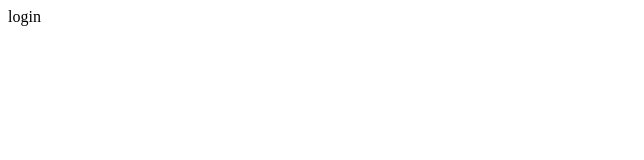
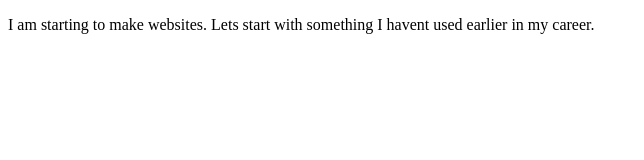
Before and after one commit to Ezaankhan/myapp, a plain HTML site: page login.html in a window 1280 px wide. Shown: the whole page, without its empty margins (0-644 px from the left). Drawn offline with Linux system fonts and the light colour scheme.

Commit message:
new paragraphs

```diff
--- a/app.js
+++ b/app.js
@@ -1 +1,3 @@
-console.log("hello")
+console.log("hello");
+
+console.log("cdvvsvsdvs");
--- a/dir1/app1.js
+++ b/dir1/app1.js
@@ -1 +1,3 @@
 console.log(121);
+
+console.log("vcs using github")
--- a/login.html
+++ b/login.html
@@ -7,6 +7,6 @@
     <title>Document</title>
 </head>
 <body>
-    login
+    <p> I am starting to make websites. Lets start with something I havent used earlier in my career.</p>
 </body>
 </html>
```
Also changed, not shown: log.txt, 2 other files.
